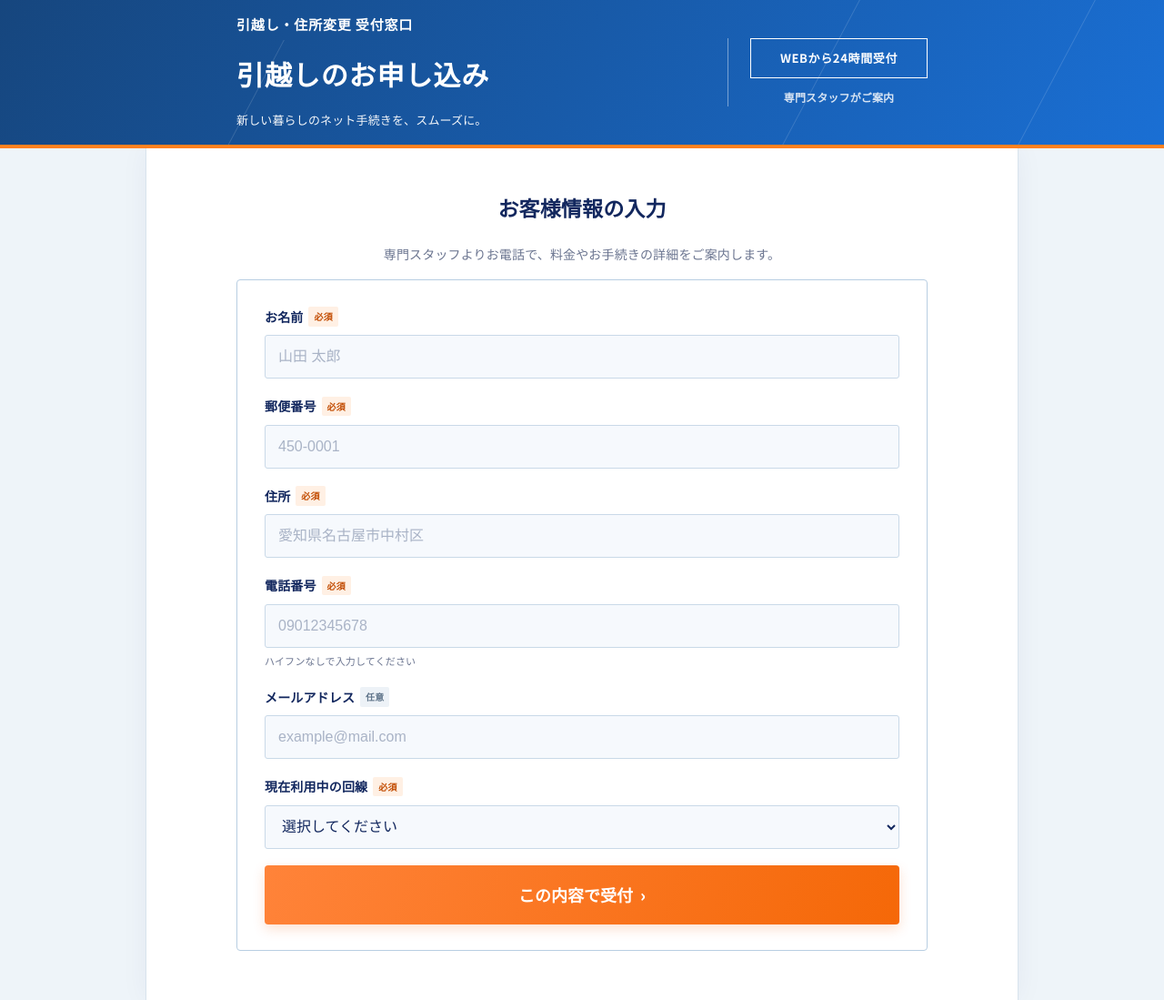
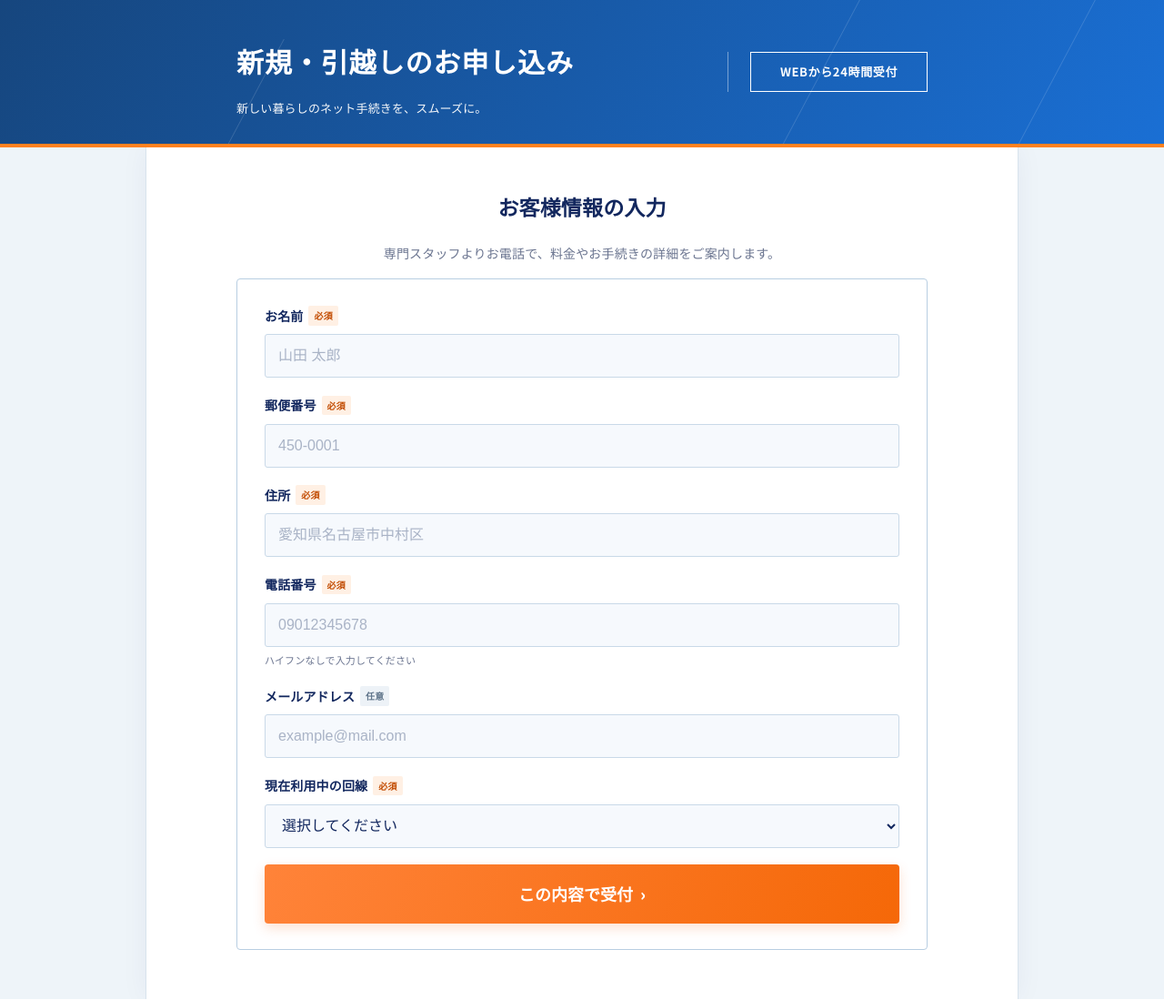
Before and after one commit to kenseiko-pixel/hikkoshi-navi.jp, a PHP site: page /application.html in a window 1280 px wide. Shown: the whole page at 91% size. Run offline with PHP 8.4, Linux system fonts and the light colour scheme.

Commit message:
v3.7.5 form words new or hikkoshi

```diff
--- a/guide/application.html
+++ b/guide/application.html
@@ -13,7 +13,7 @@
 <meta charset="UTF-8">
 <meta name="viewport" content="width=device-width, initial-scale=1.0">
 <base href="<?= htmlspecialchars($baseHref, ENT_QUOTES, 'UTF-8') ?>">
-<title>お申し込み｜引越し・住所変更 受付窓口</title>
+<title>新規・引越しのお申し込み</title>
 <meta name="description" content="引越しでネット回線をどうするか迷ったら。今の回線をそのまま移転するか、他社へ乗り換えるか。専門スタッフが無料で診断し、条件達成で最大70,000円キャッシュバック。">
 <link rel="preconnect" href="https://fonts.googleapis.com">
 <link rel="preconnect" href="https://fonts.gstatic.com" crossorigin>
@@ -29,13 +29,12 @@
 <div class="page">
 <header class="application-header">
   <div class="application-header__inner">
-    <p class="application-header__brand">引越し・住所変更 受付窓口</p>
+    <p class="application-header__brand" hidden></p>
     <div class="application-header__meta">
       <span class="application-header__badge">WEBから24時間受付</span>
-      <span class="application-header__meta-note">専門スタッフがご案内</span>
     </div>
     <div class="application-header__title">
-      <h1>引越しのお申し込み</h1>
+      <h1>新規・引越しのお申し込み</h1>
       <p class="application-header__lead">新しい暮らしのネット手続きを、スムーズに。</p>
     </div>
   </div>
@@ -136,10 +135,10 @@
   var requestedCarrier = carrierPathMap[pathParts[pathParts.length - 1]] || null;
   var selectedCarrier = Object.prototype.hasOwnProperty.call(carrierOptions, requestedCarrier) ? carrierOptions[requestedCarrier] : null;
   if (selectedCarrier) {
-    var windowName = selectedCarrier.name + ' 受付窓口';
-    document.querySelector('.application-header__brand').textContent = windowName;
-    document.title = 'お申し込み｜' + windowName;
-    document.querySelector('.application-header__lead').textContent = selectedCarrier.name + 'の引越し・住所変更をご案内します。';
+    var carrierBrand = document.querySelector('.application-header__brand');
+    carrierBrand.textContent = selectedCarrier.name + ' 受付窓口';
+    carrierBrand.hidden = false;
+    document.title = selectedCarrier.name + '｜新規・引越しのお申し込み';
     document.querySelector('.application-header').dataset.carrier = selectedCarrier.theme;
     document.querySelector('#applicationSupport a').href = selectedCarrier.support;
     document.getElementById('applicationSupport').hidden = false;
--- a/guide/area-form.js
+++ b/guide/area-form.js
@@ -189,7 +189,7 @@ function initConsultationForm(collectAttribution) {
         try {
           sessionStorage.setItem('internet-hikkoshi-entry:application-phone', phoneState().value);
         } catch(e) {}
-        location.replace('thanks.html');
+        location.replace('area-thanks.html');
       })
       .catch(function() {
         error.textContent = '送信を確認できませんでした。時間をおいて再度お試しください。';
--- a/guide/site.css
+++ b/guide/site.css
@@ -555,7 +555,6 @@ body.existing-user a[href^="tel:"],body.existing-user [data-callback]{display:no
 .application-header[data-carrier="sonet"]{--header-start:#8b1856;--header-end:#aa256e;--header-accent:#edb0d0;}
 .application-header__brand{margin-bottom:18px;font-size:clamp(18px,5vw,22px);font-weight:900;letter-spacing:.025em;line-height:1.45;}
 .application-header__inner,.application-header__meta,.application-header__title{display:contents;}
-.application-header__meta-note{display:none;}
 .application-header__badge{display:inline-block;padding:4px 9px;margin-bottom:10px;border:1px solid currentColor;font-size:12px;letter-spacing:.05em;}
 .application-header h1{font-size:clamp(24px,6.2vw,30px);font-weight:900;letter-spacing:.03em;line-height:1.5;}
 .application-header__lead{margin-top:9px;font-size:13px;line-height:1.7;opacity:.95;}
@@ -1156,9 +1155,7 @@ body.existing-user a[href^="tel:"],body.existing-user [data-callback]{display:no
     z-index:1;
     display:grid;
     grid-template-columns:minmax(0,1fr) 220px;
-    grid-template-areas:
-      "brand meta"
-      "title meta";
+    grid-template-areas:"title meta";
     align-items:center;
     column-gap:32px;
     max-width:760px;
@@ -1168,8 +1165,14 @@ body.existing-user a[href^="tel:"],body.existing-user [data-callback]{display:no
   .application-page .application-header__title{
     grid-area:title;
     display:block;
-    align-self:start;
+    align-self:center;
   }
+  .application-page .application-header[data-carrier] .application-header__inner{
+    grid-template-areas:
+      "brand meta"
+      "title meta";
+  }
+  .application-page .application-header[data-carrier] .application-header__title{align-self:start;}
   .application-page .application-header__meta{
     grid-area:meta;
     display:flex;
@@ -1195,14 +1198,6 @@ body.existing-user a[href^="tel:"],body.existing-user [data-callback]{display:no
     text-align:center;
     font-size:13px;
     font-weight:700;
-  }
-  .application-page .application-header__meta-note{
-    display:block;
-    color:inherit;
-    opacity:.82;
-    font-size:12px;
-    font-weight:700;
-    text-align:center;
   }
   .application-page .application-header h1{font-size:30px;line-height:1.3;}
   .application-page .application-header__lead{margin-top:5px;font-size:13px;}
```
